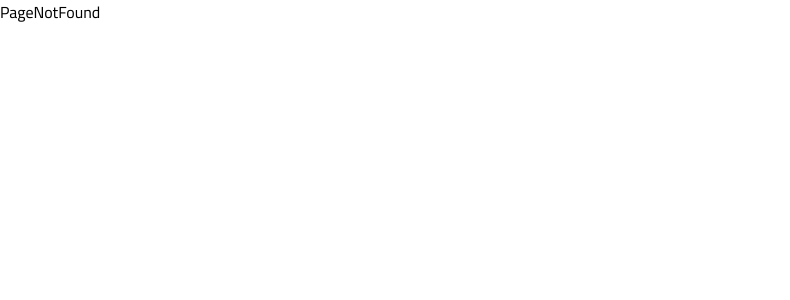
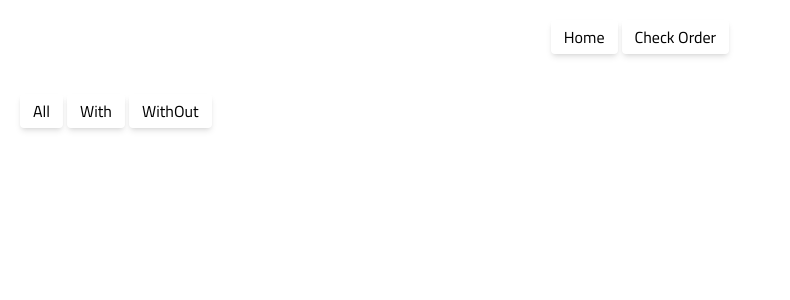
Before and after one commit to MuhammadAbozaid77/react-food-orders, a React (Vite) app: page /check-order in a window 1280 px wide. Shown: the top 300 px of the page, without its empty margins (0-790 px from the left). Built offline with nearby package versions, Linux system fonts and the light colour scheme.

Commit message:
filter of data

```diff
--- a/src/components/layout/Header.jsx
+++ b/src/components/layout/Header.jsx
@@ -1,3 +1,9 @@
+import Navbar from "./Navbar";
+
 export default function Header() {
-  return <div>Header</div>;
+  return (
+    <div>
+      <Navbar />
+    </div>
+  );
 }
--- a/src/components/layout/Navbar.jsx
+++ b/src/components/layout/Navbar.jsx
@@ -1,3 +1,15 @@
+import { Link } from "react-router-dom";
+import Button from "../ui/Button";
+
 export default function Navbar() {
-  return <div>Navbar</div>;
+  return (
+    <div className="p-5 flex justify-center items-center gap-1">
+      <Link to={"/"}>
+        <Button color={"slate"}>Home</Button>
+      </Link>
+      <Link to={"/check-order"}>
+        <Button color={"slate"}>Check Order</Button>
+      </Link>
+    </div>
+  );
 }
--- a/src/components/ui/Button.jsx
+++ b/src/components/ui/Button.jsx
@@ -1,3 +1,12 @@
-export default function Button() {
-  return <div>Button</div>;
+export default function Button({ children, disabled, color, onClick }) {
+  return (
+    <button
+      type="button"
+      disabled={disabled}
+      onClick={onClick}
+      className={`border px-3 py-1 rounded border-transparent bg-${color}-800 text-${color}-100 cursor-pointer hover:bg-${color}-700 transition-all shadow-md disabled:bg-${color}-200 disabled:text-${color}-300 disabled:border-${color}-200`}
+    >
+      {children}
+    </button>
+  );
 }
--- /dev/null
+++ b/src/pages/admin/check-order/CheckOrder.jsx
@@ -0,0 +1,11 @@
+import FilterOrders from "./FilterOrders";
+import OrdersTable from "./OrdersTable";
+
+export default function CheckOrder() {
+  return (
+    <>
+      <FilterOrders />
+      <OrdersTable />
+    </>
+  );
+}
--- /dev/null
+++ b/src/pages/admin/check-order/FilterOrders.jsx
@@ -0,0 +1,26 @@
+import { useSearchParams } from "react-router-dom";
+import Button from "../../../components/ui/Button";
+
+export default function FilterOrders() {
+  const [searchParams, setSearchParams] = useSearchParams();
+  function handelCick(value) {
+    searchParams.set("order-status", value);
+    setSearchParams(searchParams);
+  }
+
+  return (
+    <>
+      <div className="p-5 gap-1 flex">
+        <Button onClick={() => handelCick("all")} color={"red"}>
+          All
+        </Button>
+        <Button onClick={() => handelCick("with")} color={"red"}>
+          With
+        </Button>
+        <Button onClick={() => handelCick("wihout")} color={"red"}>
+          WithOut
+        </Button>
+      </div>
+    </>
+  );
+}
--- /dev/null
+++ b/src/pages/admin/check-order/OrdersTable.jsx
@@ -0,0 +1,52 @@
+import { useSearchParams } from "react-router-dom";
+
+export default function OrdersTable() {
+  const [searchParams] = useSearchParams();
+  const filteredValue = searchParams.get("order-status") || "all";
+
+  let data = [
+    {
+      company: "Mac Donalds",
+      status: "completed",
+      history: "September 16, 2021",
+      order: [{}],
+    },
+    {
+      company: "Dominos",
+      status: "preparing",
+      history: "September 16, 2021 ",
+      order: [{}],
+    },
+    {
+      company: "Dominos",
+      status: "completed",
+      history: "September 16, 2021 ",
+      order: [{}],
+    },
+    {
+      company: "Dominos",
+      status: "onTheWay",
+      history: "September 16, 2021 ",
+      order: [{}],
+    },
+    {
+      company: "Dominos",
+      status: "completed",
+      history: "September 16, 2021 ",
+      order: [{}],
+    },
+  ];
+
+  let filteredData;
+
+  filteredData;
+  data?.filter((el) => el.status === "all");
+  filteredData;
+  data?.filter((el) => el.status === "completed");
+  filteredData;
+  data?.filter((el) => el.status === "onTheWay");
+  filteredData;
+  data?.filter((el) => el.status === "preparing");
+
+  return <div></div>;
+}
--- a/src/pages/home/Home.jsx
+++ b/src/pages/home/Home.jsx
@@ -3,5 +3,5 @@ import { useTranslation } from "react-i18next";
 export default function Home() {
   const { t } = useTranslation();
 
-  return <div> {t("one")} </div>;
+  return <></>;
 }
--- a/src/provider/Navigations.jsx
+++ b/src/provider/Navigations.jsx
@@ -3,6 +3,7 @@ import Layout from "../layouts/Layout";
 import Home from "../pages/home/Home";
 import Menu from "../pages/menu/Menu";
 import PageNotFound from "./PageNotFound";
+import CheckOrder from "../pages/admin/check-order/CheckOrder";
 
 export default function Navigations() {
   return (
@@ -16,6 +17,7 @@ export default function Navigations() {
         <Route element={<Layout />}>
           <Route index element={<Home />} />
           <Route path="/menu" element={<Menu />} />
+          <Route path="/check-order" element={<CheckOrder />} />
         </Route>
       </Routes>
     </>
```
